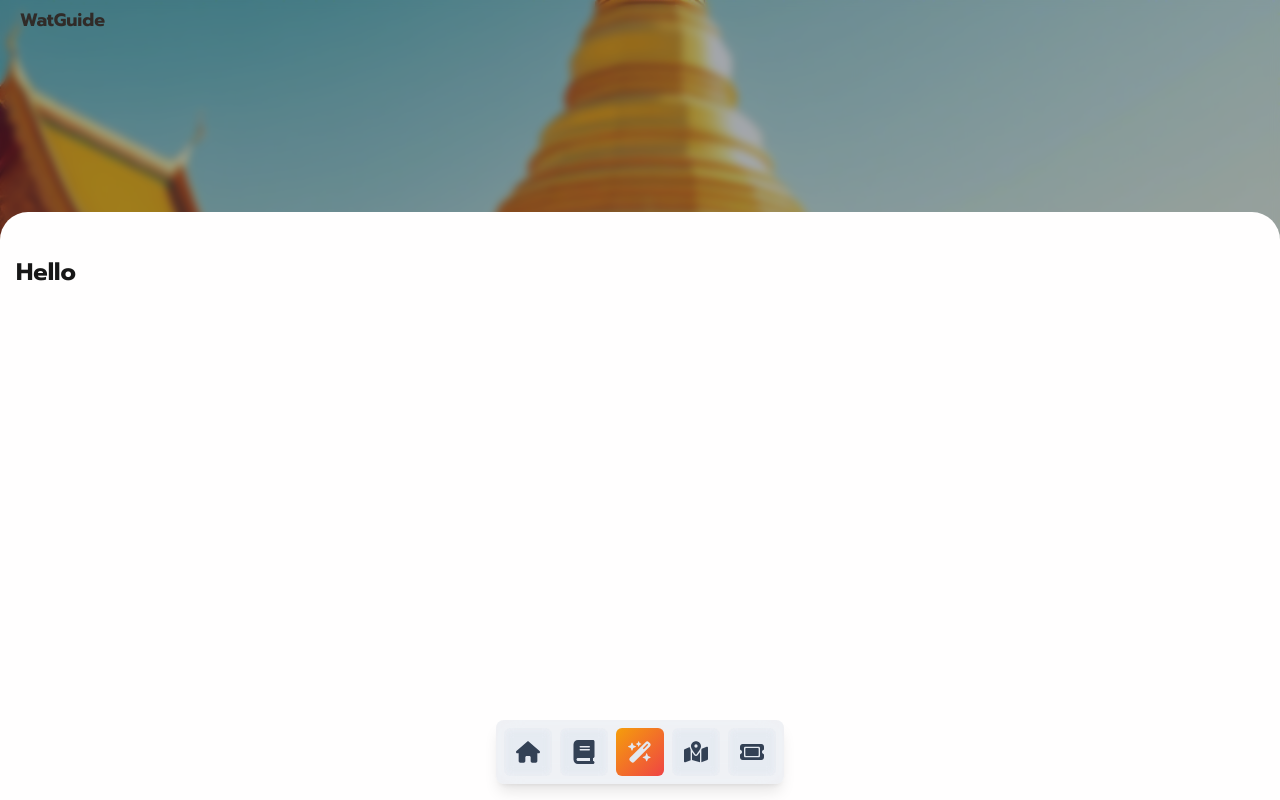
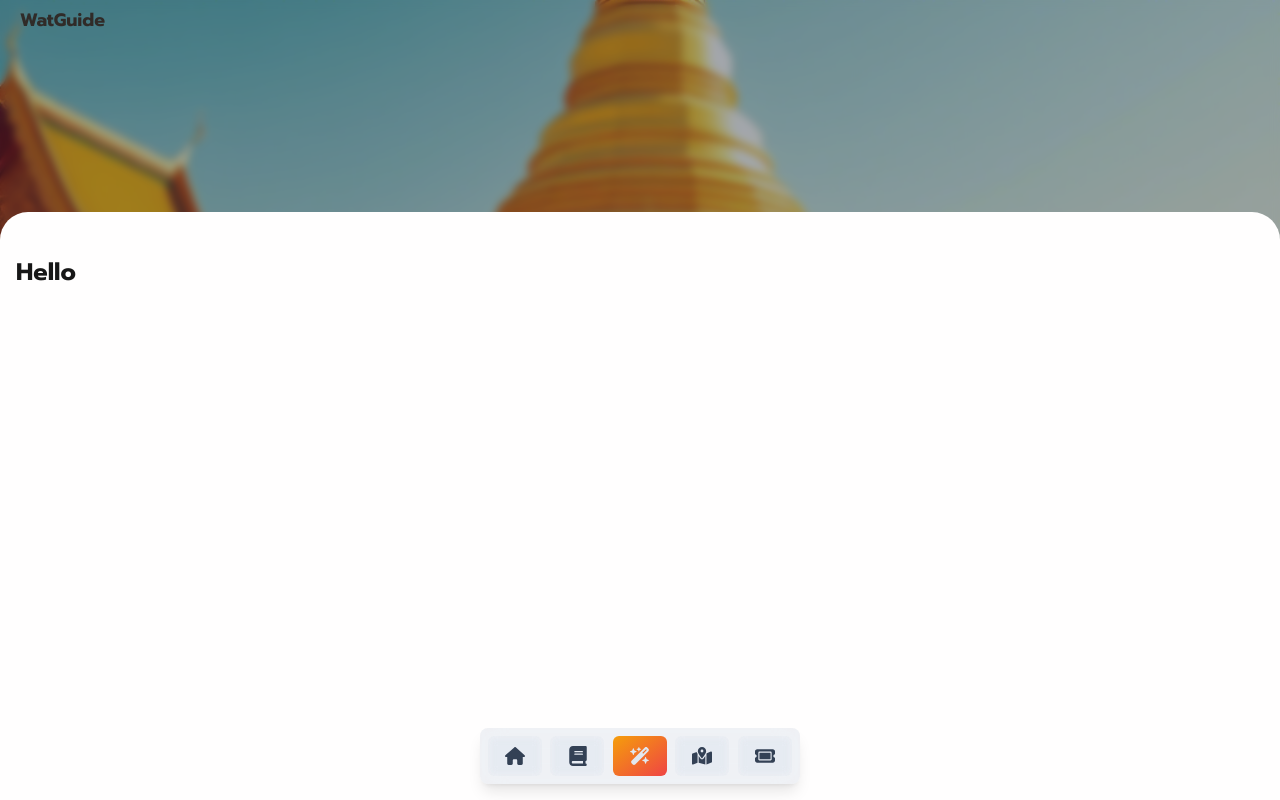
Before and after one commit to FeiZGe/WatGuide-web, a Next.js app: page / in a window 1280 px wide. Built offline with nearby package versions, Linux system fonts and the light colour scheme.

Commit message:
Edit: Dockbar Size#2

```diff
--- a/components/Dockbar.tsx
+++ b/components/Dockbar.tsx
@@ -4,7 +4,7 @@ import { faHome, faBook, faMapLocationDot, faTicket, faWandMagicSparkles } from
 
 const Dockbar = () => {
   return (
-    <div className="fixed bottom-4 left-1/2 -translate-x-1/2 z-40 bg-slate-300 bg-opacity-30 backdrop-blur-md w-72 h-16 rounded-lg shadow-lg">
+    <div className="fixed bottom-4 left-1/2 -translate-x-1/2 z-40 bg-slate-300 bg-opacity-30 backdrop-blur-md max-w-80 w-4/5 h-14 rounded-lg shadow-lg">
       <div className="flex flex-row gap-2 p-2 justify-between items-center h-full">
         <Menulink icon={faHome} />
         <Menulink icon={faBook} />
--- a/components/Menulink.tsx
+++ b/components/Menulink.tsx
@@ -18,7 +18,7 @@ const Menulink = ({ path = "#", icon, bg }: menuProps) => {
             bg ? bg : "bg-slate-100 hover:bg-slate-300/50 bg-opacity-10 backdrop-blur-sm text-slate-700"
         )}
     >
-        <FontAwesomeIcon icon={icon} className="w-6 h-6" />
+        <FontAwesomeIcon icon={icon} className="w-5 h-5" />
     </Link>
   )
 }
```
